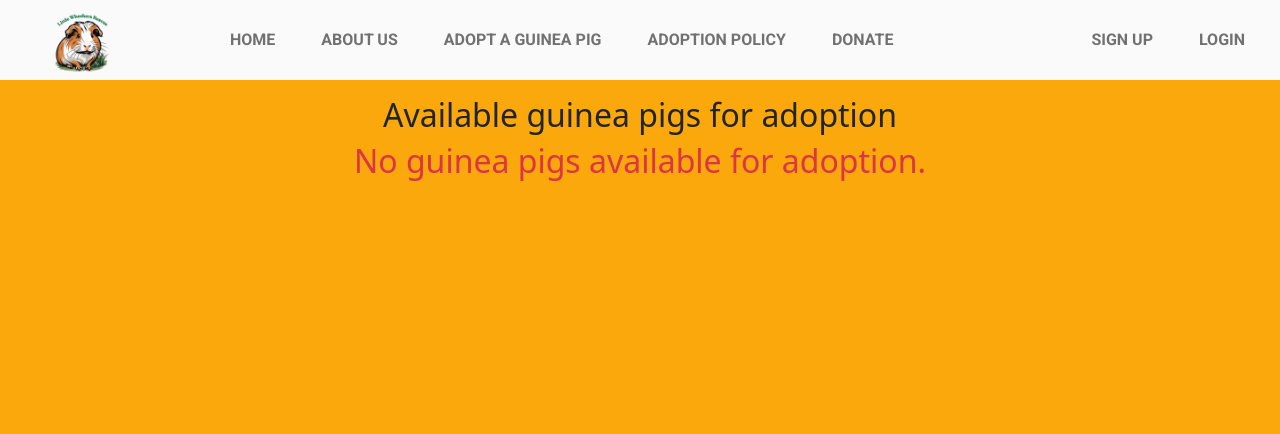
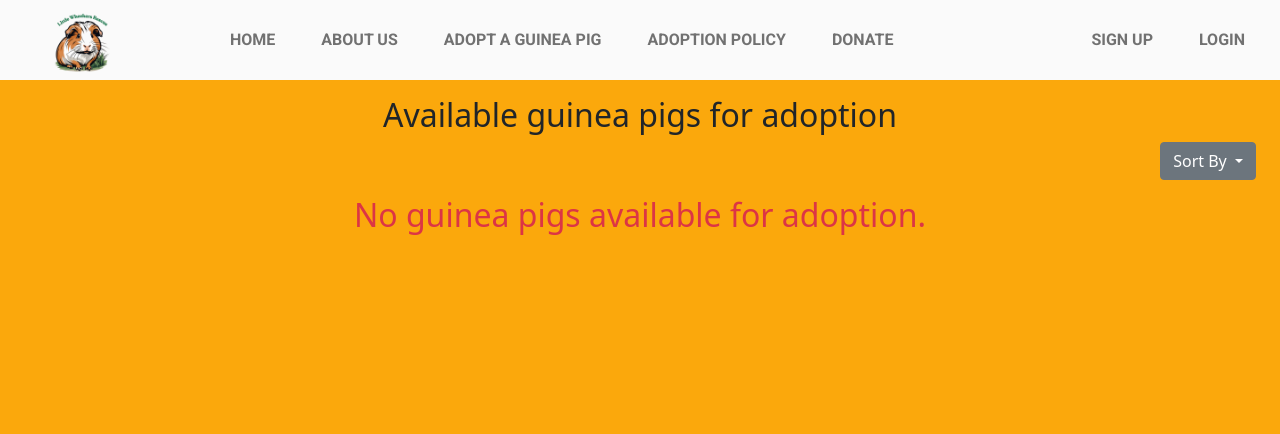
Before and after one commit to marina9222/Little-Wheekers-Rescue, a Django app: page /adoptions/available/ in a window 1280 px wide. Shown: the top 434 px of the page. Run offline with Django 3.2, Linux system fonts and the light colour scheme; data that the repository does not hold is empty; some libraries are stand-ins or nearby versions.

Commit message:
Add: Sort functionality to the available guinea pigs template

```diff
--- a/adoptions/templates/adoptions/available_guinea_pigs.html
+++ b/adoptions/templates/adoptions/available_guinea_pigs.html
@@ -16,6 +16,21 @@
 <div class="row">
     <div class="col text-center mt-3">
         <h2 class="logo-font">Available guinea pigs for adoption</h2>
+    </div>
+    <div class="row mb-3">
+        <div class="col d-flex justify-content-end">
+            <div class="dropdown">
+                <button class="btn btn-secondary dropdown-toggle" type="button" id="sortDropdown" data-bs-toggle="dropdown" aria-expanded="false">
+                    Sort By
+                </button>
+                <ul class="dropdown-menu dropdown-menu-end" aria-labelledby="sortDropdown">
+                    <li><a class="dropdown-item {% if selected_sort == 'age_asc' %}active{% endif %}" href="?sort=age_asc">Age (Ascending)</a></li>
+                    <li><a class="dropdown-item {% if selected_sort == 'age_desc' %}active{% endif %}" href="?sort=age_desc">Age (Descending)</a></li>
+                    <li><a class="dropdown-item {% if selected_sort == 'gender_male' %}active{% endif %}" href="?sort=gender_male">Gender (Male)</a></li>
+                    <li><a class="dropdown-item {% if selected_sort == 'gender_female' %}active{% endif %}" href="?sort=gender_female">Gender (Female)</a></li>
+                </ul>
+            </div>
+        </div>
     </div>
 </div>
 <div class="row">
--- a/adoptions/views.py
+++ b/adoptions/views.py
@@ -2,6 +2,7 @@ from django.shortcuts import render, get_object_or_404, redirect
 from .models import GuineaPig, Adoption
 from home.models import Donation
 from django.contrib.auth.decorators import login_required
+from django.db.models import F
 from .forms import AdoptionForm
 
 # Create your views here.
@@ -9,7 +10,24 @@ from .forms import AdoptionForm
 # View for displaying available guinea pigs for adoption
 def available_guinea_pigs(request):
     guinea_pigs = GuineaPig.objects.filter(adopted=False)
-    return render(request, 'adoptions/available_guinea_pigs.html', {'guinea_pigs': guinea_pigs})
+
+
+    sort_by = request.GET.get('sort', None)
+
+    if sort_by == 'age_asc':
+        guinea_pigs = guinea_pigs.order_by('-birth_year')
+    elif sort_by == 'age_desc':
+        guinea_pigs = guinea_pigs.order_by('birth_year')
+    elif sort_by == 'gender_male':
+        guinea_pigs = guinea_pigs.filter(gender='M')
+    elif sort_by == 'gender_female':
+        guinea_pigs = guinea_pigs.filter(gender='F')
+
+
+    return render(request, 'adoptions/available_guinea_pigs.html', {
+        'guinea_pigs': guinea_pigs,
+        'selected_sort': sort_by,
+    })
 
 
 @login_required
```
